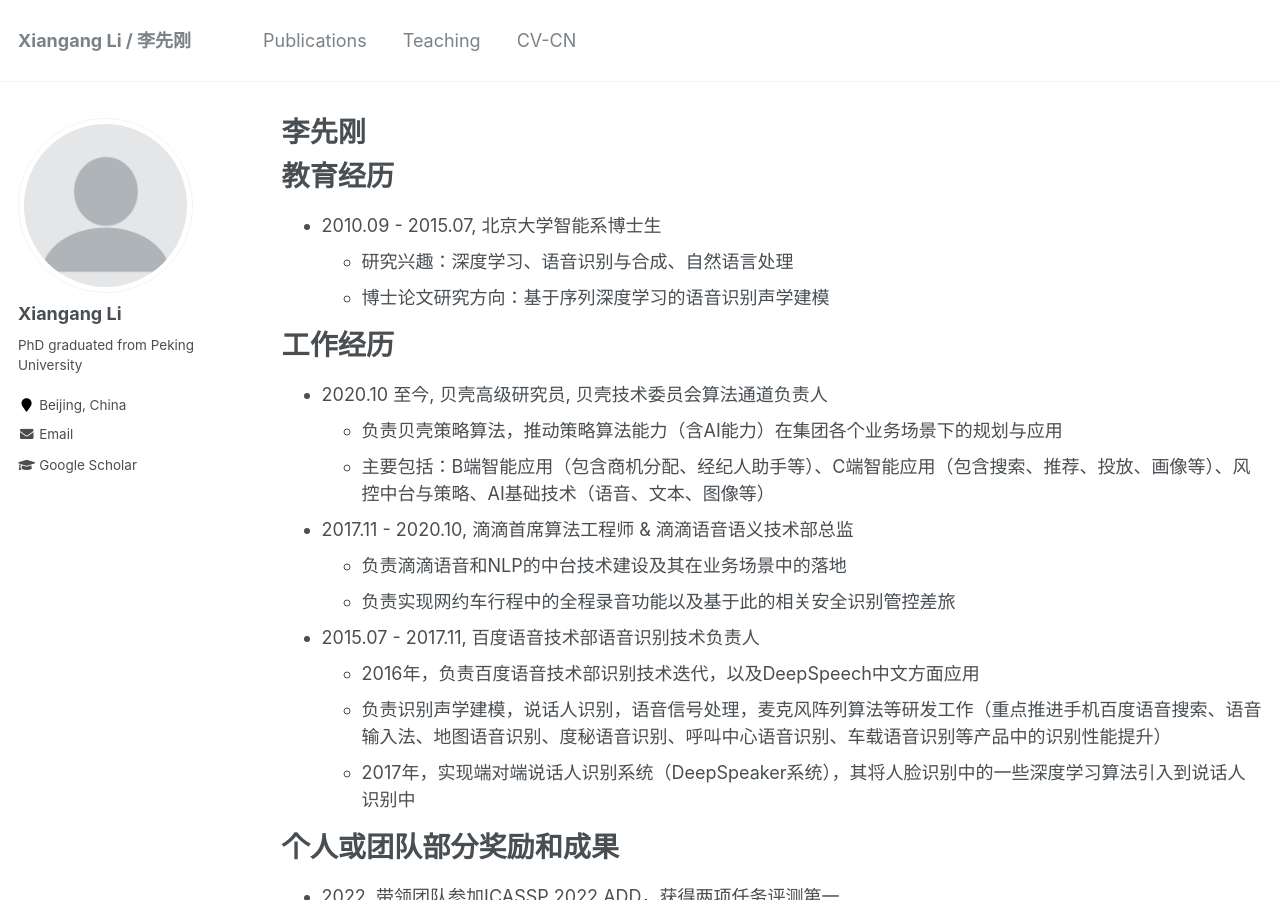
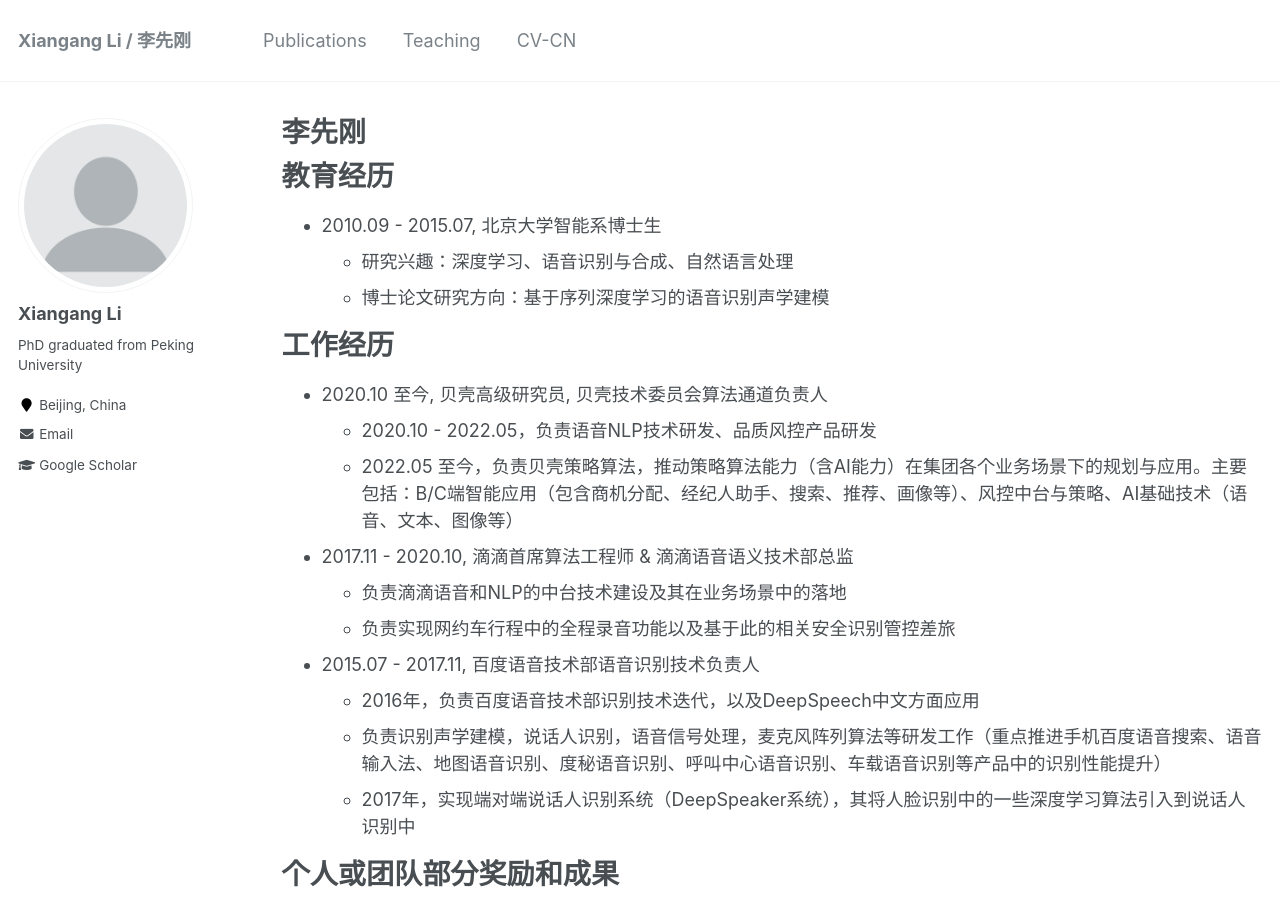
Before and after one commit to xiangangli/xiangangli.github.io, a Jekyll site: the page built from _pages/cv-cn.md, in a window 1280 px wide and 900 px high. Built offline with Jekyll 4.4.1, drawn with Linux system fonts in a browser that asks for light colours.

Commit message:
update cv

```diff
--- a/_pages/cv-cn.md
+++ b/_pages/cv-cn.md
@@ -18,8 +18,8 @@ redirect_from:
 工作经历
 ======
 * 2020.10 至今, 贝壳高级研究员, 贝壳技术委员会算法通道负责人
-  * 负责贝壳策略算法，推动策略算法能力（含AI能力）在集团各个业务场景下的规划与应用
-  * 主要包括：B端智能应用（包含商机分配、经纪人助手等）、C端智能应用（包含搜索、推荐、投放、画像等）、风控中台与策略、AI基础技术（语音、文本、图像等）
+  * 2020.10 - 2022.05，负责语音NLP技术研发、品质风控产品研发
+  * 2022.05 至今，负责贝壳策略算法，推动策略算法能力（含AI能力）在集团各个业务场景下的规划与应用。主要包括：B/C端智能应用（包含商机分配、经纪人助手、搜索、推荐、画像等）、风控中台与策略、AI基础技术（语音、文本、图像等）
 * 2017.11 - 2020.10,    滴滴首席算法工程师 & 滴滴语音语义技术部总监
   * 负责滴滴语音和NLP的中台技术建设及其在业务场景中的落地
   * 负责实现网约车行程中的全程录音功能以及基于此的相关安全识别管控差旅
```
